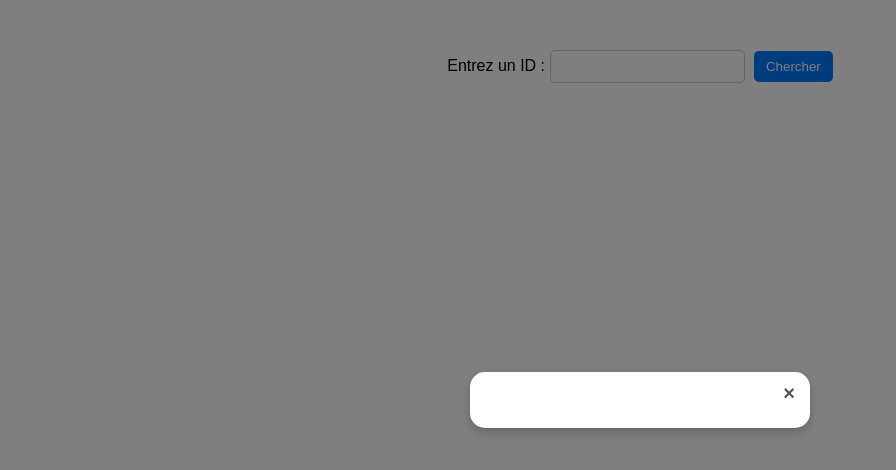
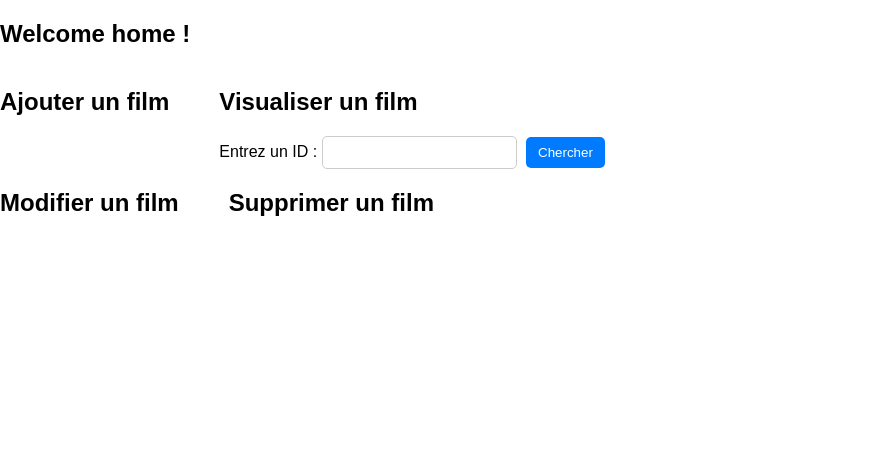
Before and after one commit to L0UARN/super-projet, a website: page index.html in a window 1280 px wide. Shown: the whole page, without its empty margins (0-896 px from the left). Drawn offline with Linux system fonts and the light colour scheme.

Commit message:
Bug fênetre modale ouverte par défaut corrigé

```diff
--- a/index.html
+++ b/index.html
@@ -3,11 +3,21 @@
 <head>
     <meta charset="UTF-8">
     <meta name="viewport" content="width=device-width, initial-scale=1.0">
-    <title>Formulaire avec Modale</title>
+    <title>Accueil</title>
     <link rel="stylesheet" href="styles.css">
 </head>
 <body>
+    <section id="banner">
+        <h1>Welcome home ! </h1>
+    </section>
+    <section id="main">
+        <div class="row">
+            <div>
+                <h2>Ajouter un film</h2>
 
+            </div>
+            <div>
+                <h2>Visualiser un film</h2>
                 <form id="myForm">
                     <label for="inputId">Entrez un ID :</label>
                     <input type="text" id="inputId" required>
@@ -21,7 +31,17 @@
                         <p id="modalText"></p>
                     </div>
                 </div>
-
+            </div>
+        </div>
+        <div class="row">
+            <div>
+                <h2>Modifier un film</h2>
+            </div>
+            <div>
+                <h2>Supprimer un film</h2>
+            </div>
+        </div>
+    </section>
     <script>
         function openModal() {
             var inputValue = document.getElementById("inputId").value.trim();
@@ -38,6 +58,9 @@
             document.getElementById("myModal").style.display = "none";
         }
 
+        window.onload = function() {
+            document.getElementById("myModal").style.display = "none";
+        };
         // Fermer la modale si on clique en dehors du contenu
         window.onclick = function(event) {
             var modal = document.getElementById("myModal");
@@ -46,6 +69,5 @@
             }
         }
     </script>
-
 </body>
 </html>
--- a/styles.css
+++ b/styles.css
@@ -49,7 +49,7 @@ body {
 /* Formulaire */
 form {
     text-align: center;
-    margin-top: 50px;
+    margin-top: 20px;
 }
 
 input {
@@ -71,3 +71,7 @@ button {
 button:hover {
     background-color: #0056b3;
 }
+.row {
+    display: flex;
+    gap: 50px;
+}
```
Lines whose indentation alone changed are shown as unchanged.
